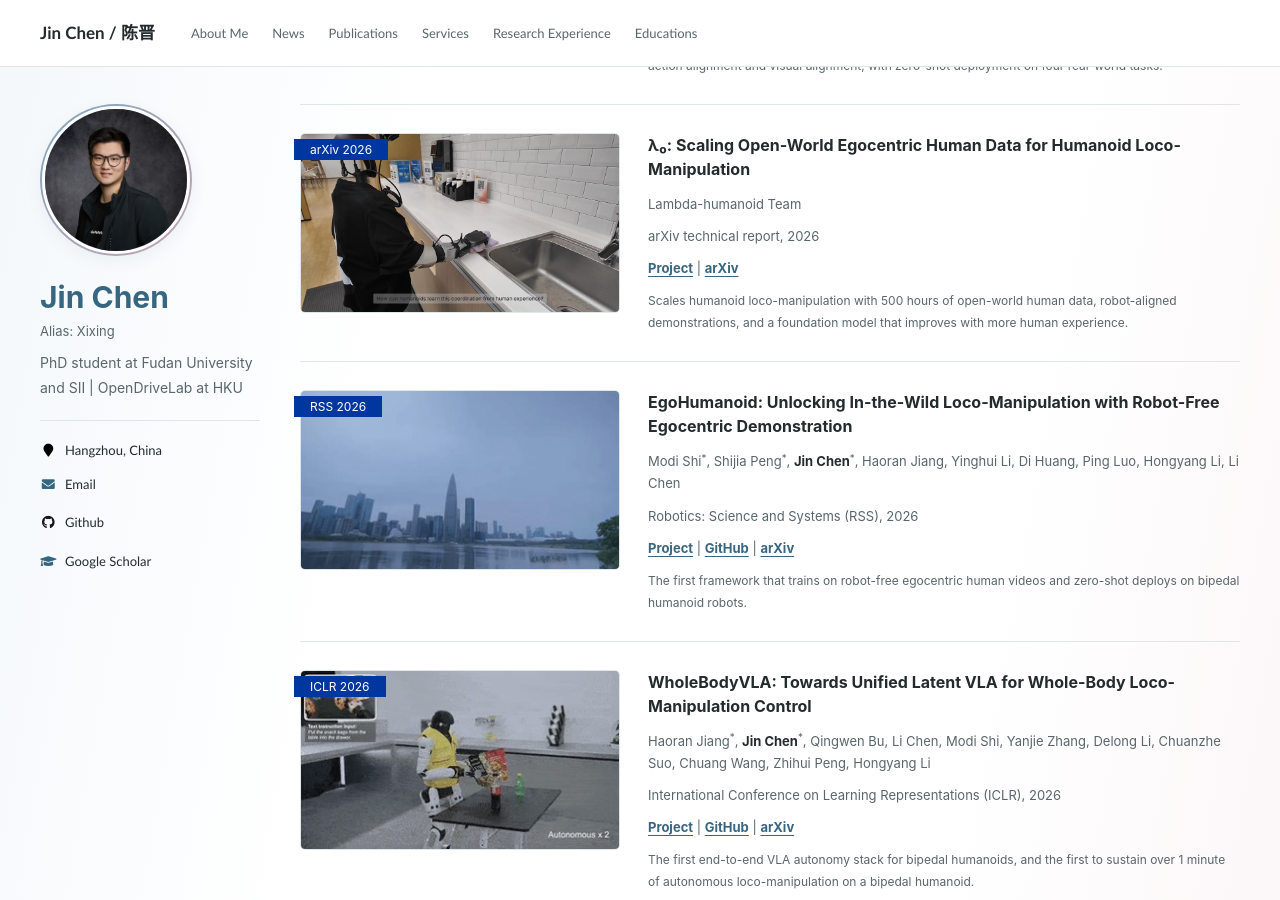
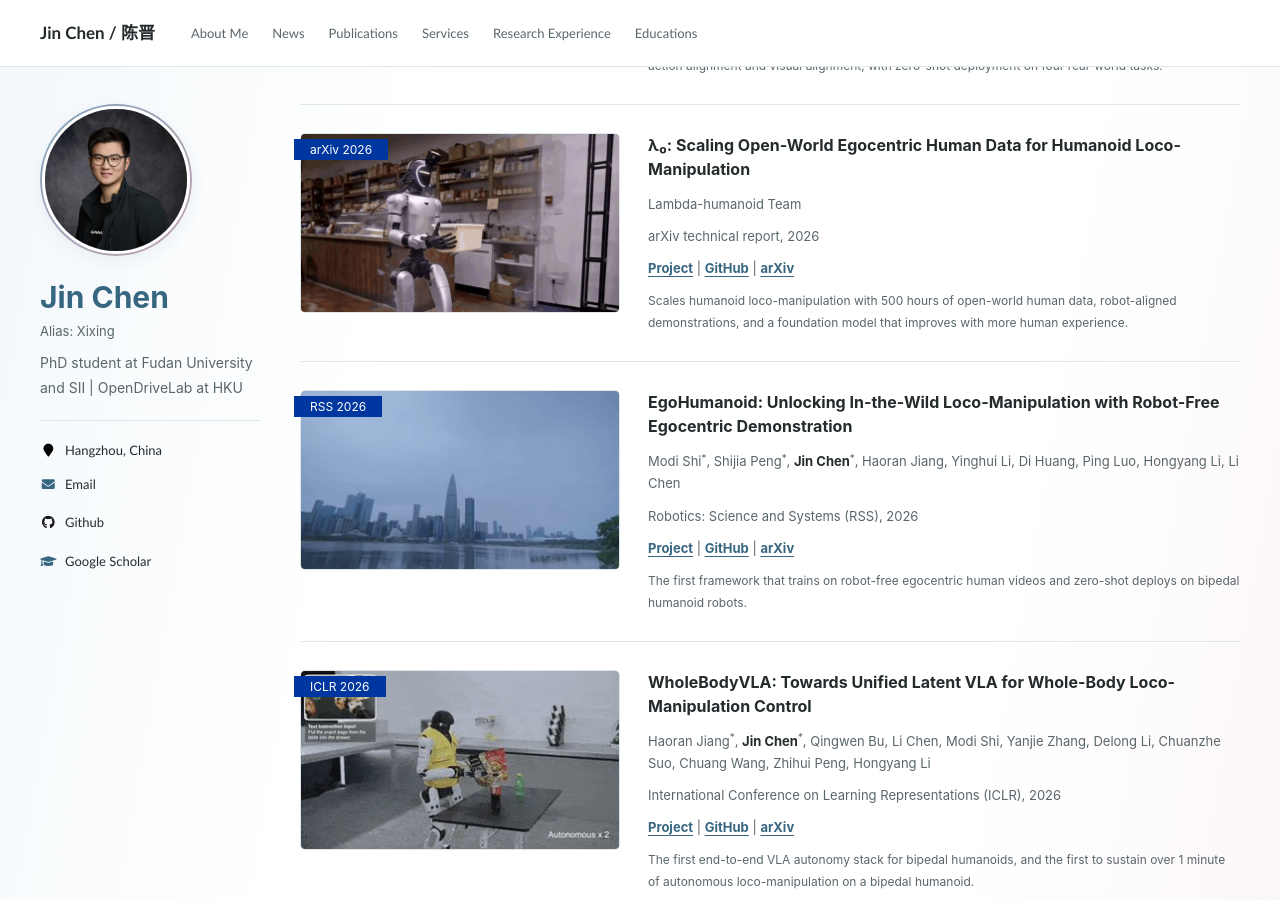
Before and after one commit to JinChen0056/jinchen0056.github.io, a Jekyll site: the page built from _pages/about.md, in a window 1280 px wide and 900 px high, scrolled down 840 px. Built offline with Jekyll 4.4.1, drawn with Linux system fonts in a browser that asks for light colours.

Commit message:
Add OpenLambda repository link and distinct report demo preview

```diff
--- a/_pages/about.md
+++ b/_pages/about.md
@@ -90,7 +90,7 @@ My research interests center on **Humanoid Loco-Manipulation** and **Human Data
 </div>
 
 <div class='paper-box' data-highlight="true">
-<div class='paper-box-image'><div><div class="badge">arXiv 2026</div><img src='images/papers/lambda0.jpg' alt="lambda0 research overview" width="100%" loading="lazy"></div></div>
+<div class='paper-box-image'><div><div class="badge">arXiv 2026</div><img src='images/papers/lambda0-report.jpg' data-gif='images/papers/lambda0-report.gif' alt="Lambda0 demo: humanoid object transport" width="100%" loading="lazy" class="lazy-gif"></div></div>
 <div class='paper-box-text' markdown="1">
 
 **[λ₀: Scaling Open-World Egocentric Human Data for Humanoid Loco-Manipulation](https://arxiv.org/abs/2610.18950)**
@@ -99,7 +99,7 @@ Lambda-humanoid Team
 
 *arXiv technical report*, 2026
 
-[**Project**](https://lambdahumanoid.github.io/) \| [**arXiv**](https://arxiv.org/abs/2610.18950)
+[**Project**](https://lambdahumanoid.github.io/) \| [**GitHub**](https://github.com/LambdaHumanoid/openlambda) \| [**arXiv**](https://arxiv.org/abs/2610.18950)
 
 <sub><i>Scales humanoid loco-manipulation with 500 hours of open-world human data, robot-aligned demonstrations, and a foundation model that improves with more human experience.</i></sub>
 
@@ -378,7 +378,7 @@ Two tracks — **Manipulation** and **World Model** — attracting 300+ teams wo
 </div>
 
 <div class='paper-box' data-highlight="true">
-<div class='paper-box-image'><div><div class="badge">arXiv 2026</div><img src='images/papers/lambda0.jpg' alt="lambda0 research overview" width="100%" loading="lazy"></div></div>
+<div class='paper-box-image'><div><div class="badge">arXiv 2026</div><img src='images/papers/lambda0-report.jpg' data-gif='images/papers/lambda0-report.gif' alt="Lambda0 demo: humanoid object transport" width="100%" loading="lazy" class="lazy-gif"></div></div>
 <div class='paper-box-text' markdown="1">
 
 **[λ₀: Scaling Open-World Egocentric Human Data for Humanoid Loco-Manipulation](https://arxiv.org/abs/2610.18950)**
@@ -387,7 +387,7 @@ Lambda-humanoid Team
 
 *arXiv 技术报告*, 2026
 
-[**项目主页**](https://lambdahumanoid.github.io/) \| [**arXiv**](https://arxiv.org/abs/2610.18950)
+[**项目主页**](https://lambdahumanoid.github.io/) \| [**GitHub**](https://github.com/LambdaHumanoid/openlambda) \| [**arXiv**](https://arxiv.org/abs/2610.18950)
 
 <sub><i>利用 500 小时开放世界人类数据与机器人对齐示范训练人形机器人移动操作基础模型，随人类经验规模增长持续提升任务表现。</i></sub>
 
```
Also changed, not shown: images/papers/lambda0-report.jpg (added), 1 other file.
